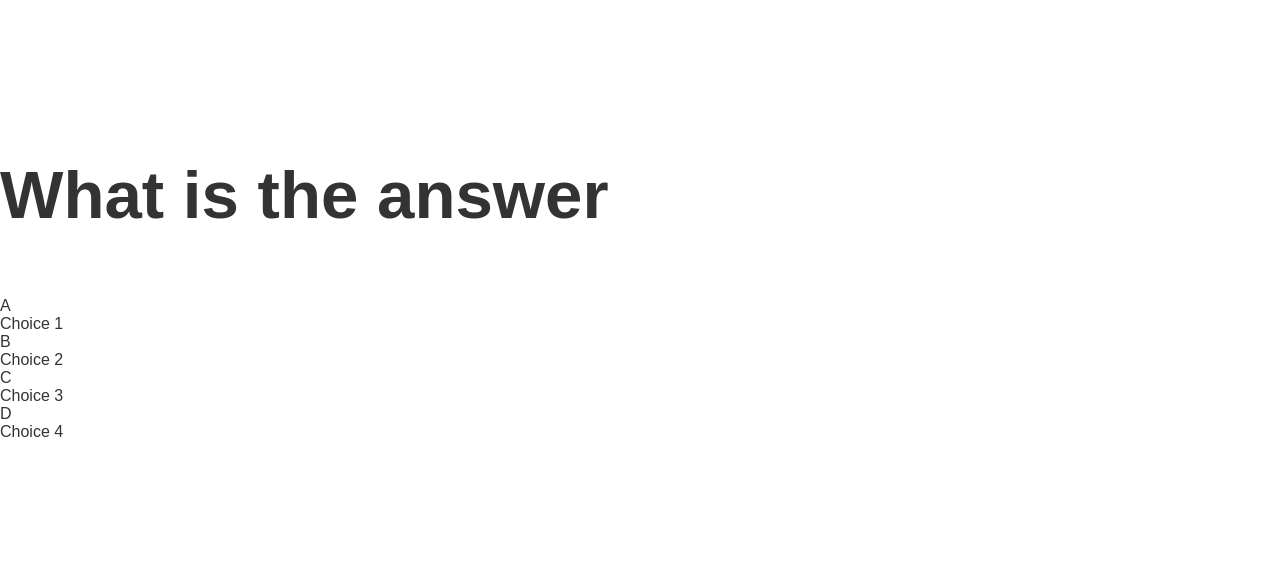
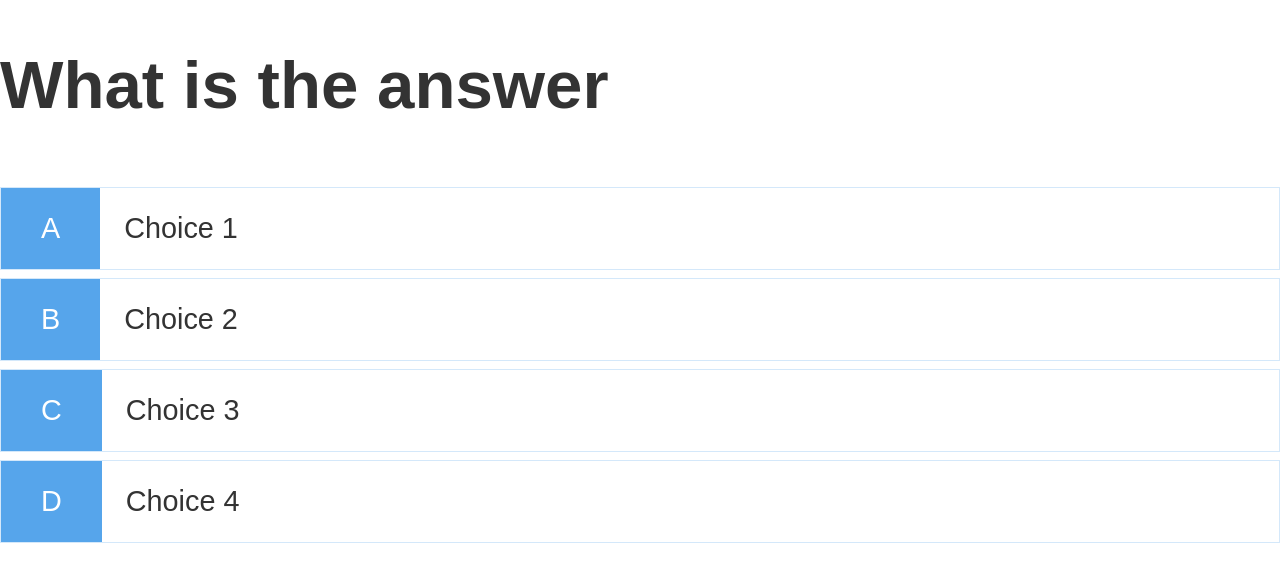
Before and after one commit to nevermindthelabel/quiz-app, a plain HTML site: page game.html in a window 1280 px wide. Shown: the part 102-684 px from the top of the page. Drawn offline with Linux system fonts and the light colour scheme.

Commit message:
updated styling on game page

```diff
--- a/style.css
+++ b/style.css
@@ -32,6 +32,31 @@ h2 {
 h3 {
   font-size: 2.8rem;
   font-weight: 500;
+}
+
+.choice-container {
+  display: flex;
+  margin-bottom: 0.5rem;
+  width: 100%;
+  font-size: 1.8rem;
+  border: 0.1rem solid rgba(86, 165, 235, 0.25);
+  background-color: #ffffff;
+}
+.choice-container:hover {
+  cursor: pointer;
+  box-shadow: 0 0.4rem 1.4rem 0 rgba(86, 185, 235, 0.5);
+  transform: translateY(-0.1rem);
+  transition: transform 150ms;
+}
+
+.choice-prefix {
+  padding: 1.5rem 2.5rem;
+  background-color: #56a5eb;
+  color: #ffffff;
+}
+
+.choice-text {
+  padding: 1.5rem;
 }
 
 .container {
```
